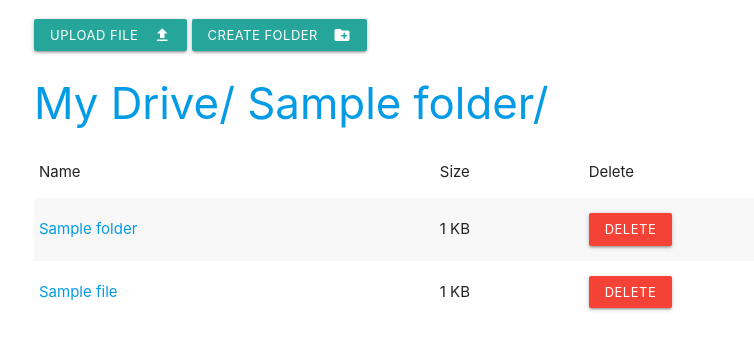
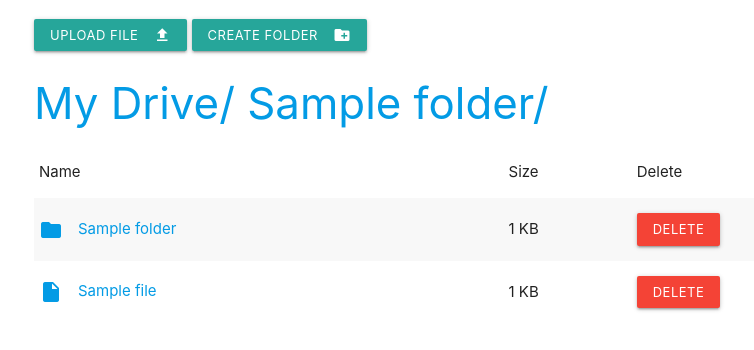
Before and after one commit to ketan-lambat/driveIt, a Django app: template templates/drive_data/folder_data.html in a window 1280 px wide. Shown: the part 97-447 px from the top of the page, without its empty margins (158-912 px from the left). Run offline with Django 3.2, Linux system fonts and the light colour scheme; the template is opened without the code that fills it: most values are stand-ins (such as "Sample title", 1, 10 or a date in 2020).

Commit message:
file folder icons

```diff
--- a/templates/drive_data/folder_data.html
+++ b/templates/drive_data/folder_data.html
@@ -99,10 +99,11 @@
         <tbody>
         {% for folder in folders %}
             <tr>
-                <td><a href="{% url 'folder_data' path=folder.urlpath %}">{{ folder.name }}</a></td>
+                <td><a href="{% url 'folder_data' path=folder.urlpath %}"><i
+                        class="material-icons left">folder</i>{{ folder.name }}</a></td>
                 <td> {{ folder.size }} KB</td>
                 <td>
-                    {#  <form method="post" action="{% url 'delete_file' file.pk %}">#}
+                    {#                 <form method="post" action="{% url 'delete_file' file.pk %}">#}
                     <form>
                         {% csrf_token %}
                         <button type="submit" class="btn-small red"> Delete</button>
@@ -112,10 +113,11 @@
         {% endfor %}
         {% for file in files %}
             <tr>
-                <td><a href="{{ file.file.url }}" target="_blank">{{ file.name }}</a></td>
+                <td><a href="{{ file.file.url }}" target="_blank">
+                    <i class="material-icons left">insert_drive_file</i>{{ file.name }}</a></td>
                 <td> {{ file.file_size }} KB</td>
                 <td>
-                    {#  <form method="post" action="{% url 'delete_file' file.pk %}">  #}
+                    {#                     <form method="post" action="{% url 'delete_file' file.pk %}"> #}
                     <form>
                         {% csrf_token %}
                         <button type="submit" class="btn-small red"> Delete</button>
```
Also changed, not shown: templates/drive_data/drive_home.html (+6 -5 lines).
